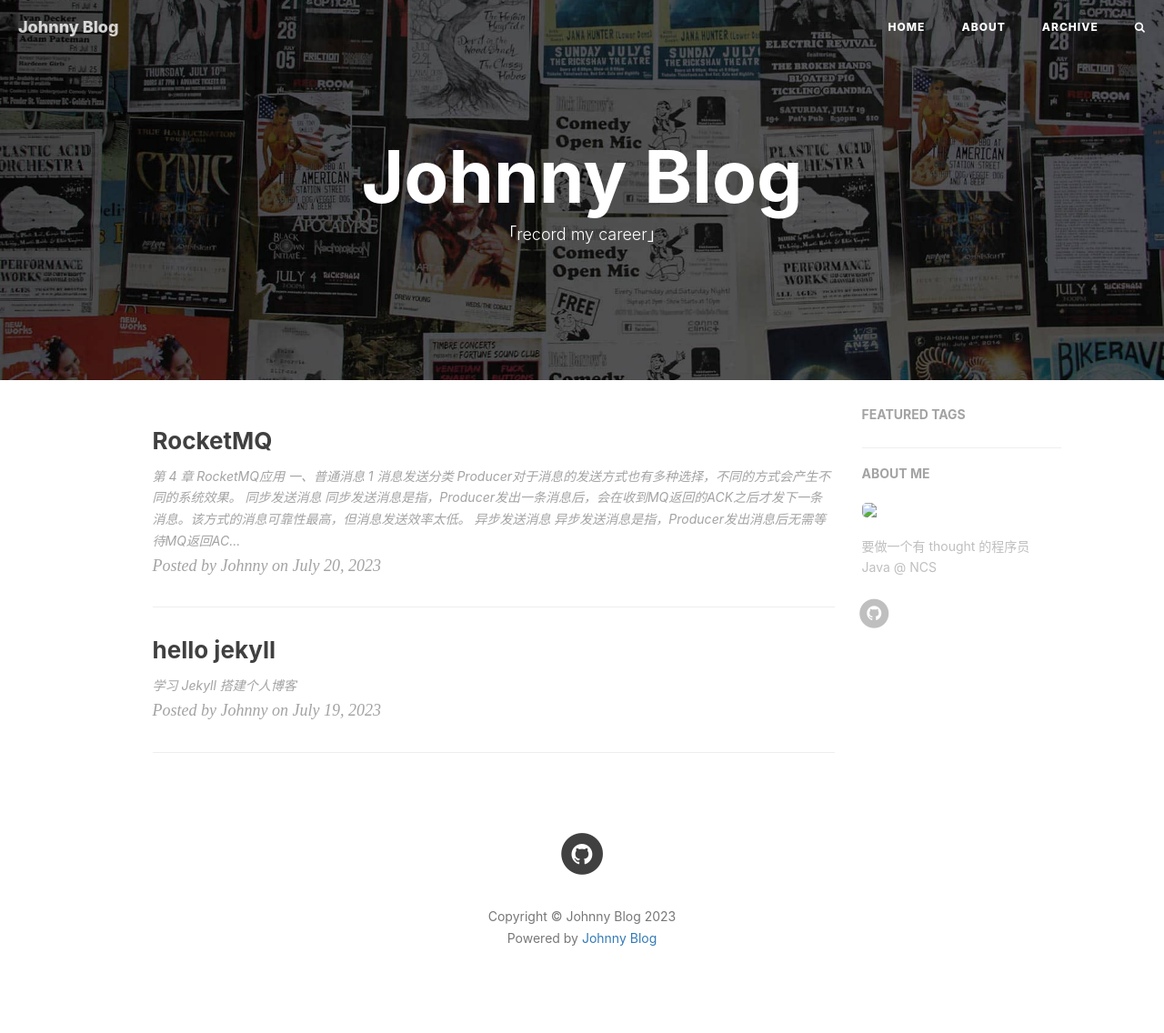
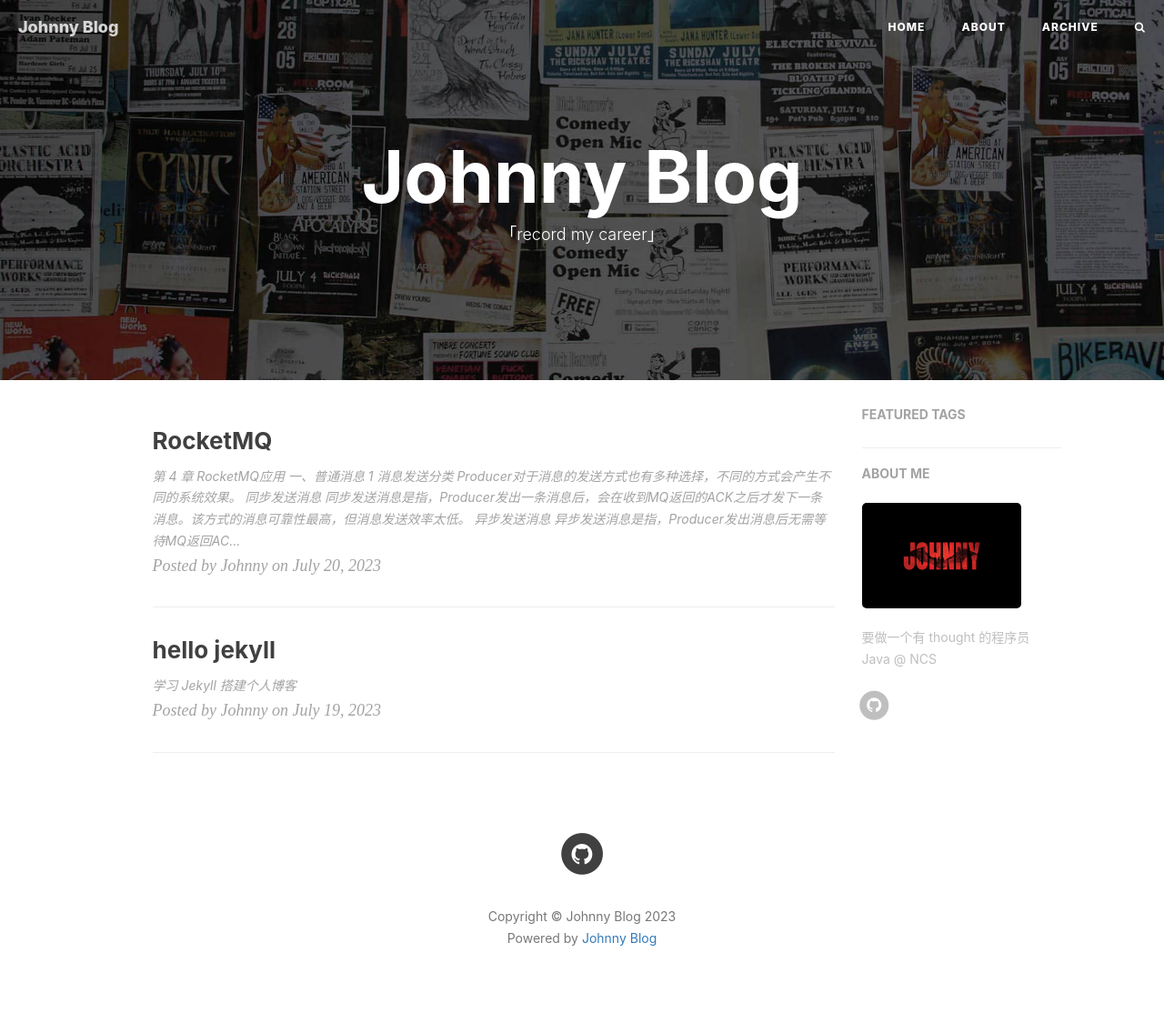
Before and after one commit to zhongjunlee/zhongjunlee.github.io, a Jekyll site: the page built from index.html, in a window 1280 px wide. Shown: the whole page at 91% size. Built offline with Jekyll 4.4.1, drawn with Linux system fonts in a browser that asks for light colours; nearby versions of some CDN libraries; the list of posts is cut into pages by our own code; comment, search, counter and statistics services are not loaded.

Commit message:
update avatar.

```diff
--- a/_layouts/default.html
+++ b/_layouts/default.html
@@ -15,7 +15,7 @@
 
 
 <!-- Image to hack wechat -->
-<img src="/img/logo1.png" width="0" height="0" />
+<img src="/img/logo1.jpg" width="0" height="0" />
 <!-- Migrate from head to bottom, no longer block render and still work -->
 
 </body>
```
Also changed, not shown: img/logo1.jpg (renamed from img/logo1.png).
